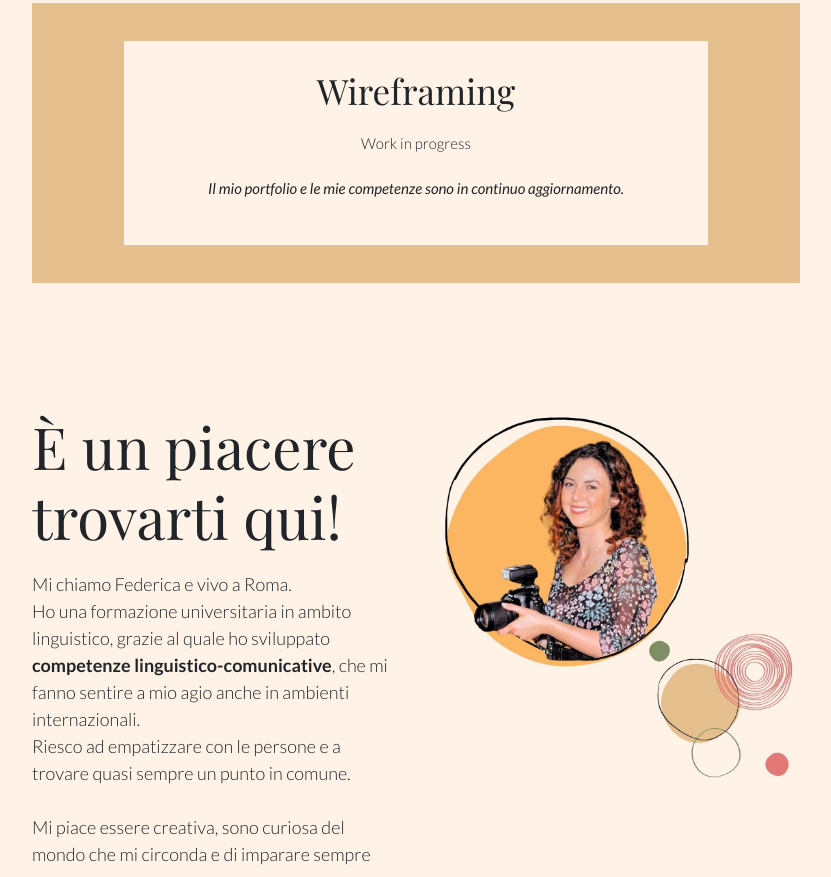
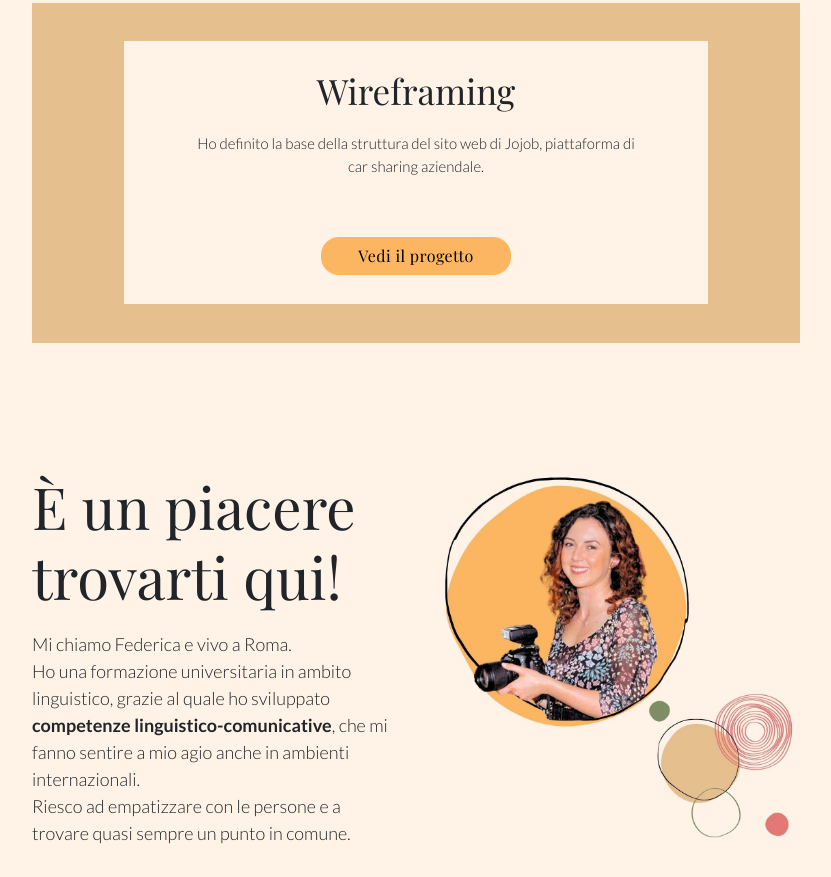
Before and after one commit to federicatotaro/github.io, a plain HTML site: page index.html in a window 1280 px wide. Shown: the part 2534-3411 px from the top of the page, without its empty margins (224-1055 px from the left). Drawn offline with nearby package versions, Linux system fonts and the light colour scheme; a web font is replaced by a local one.

Commit message:
aggiunta documento wireframing

```diff
--- a/index.html
+++ b/index.html
@@ -136,8 +136,10 @@
   <div class="project5">
   <div class="projectcontent">
     <h3 class="portfolio-h3">Wireframing</h3>
-    <p class="portfolio-text">Work in progress <br> <br>
-    <em>Il mio portfolio e le mie competenze sono in continuo aggiornamento.</em></p>
+    <p class="portfolio-text">Ho definito la base della struttura del sito web di Jojob, piattaforma di car sharing aziendale. </p> <br>
+   <a href="assets/pdf/Progetto Wireframing 1 di Federica Totaro.pdf" target="_blank" view><button class="main-btn">
+     Vedi il progetto
+   </button></a>
   </div>
   </div>
 </section>
```
Also changed, not shown: 4 other files.
